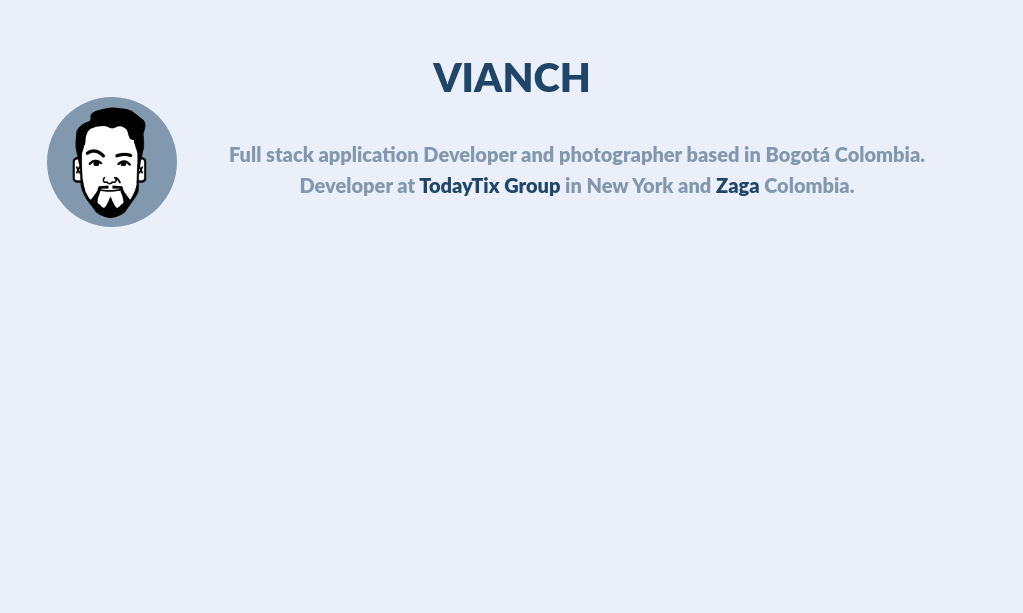
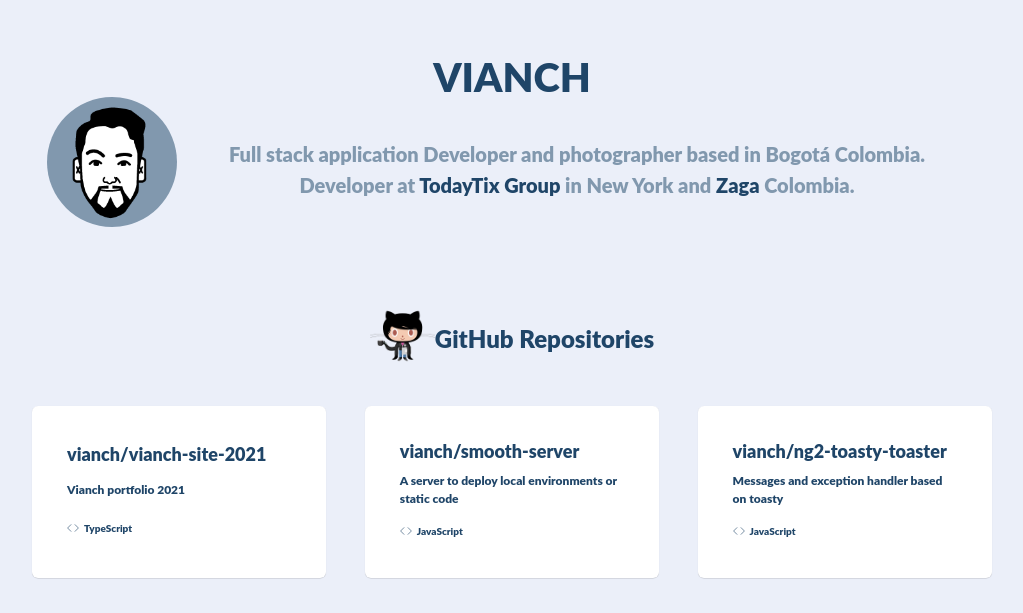
Before and after one commit to vianch/vianch-site-2021, a Gatsby site: page / in a window 1280 px wide. Shown: the part 359-972 px from the top of the page, without its empty margins (128-1151 px from the left). Before the commit the page ends 800 px from the top, so only its background shows below. Built offline with nearby package versions, Linux system fonts and the light colour scheme; Gatsby itself is replaced by a stand-in of ours.

Commit message:
:lipstick: (repositories) repositories UI

```diff
--- a/src/components/Banner/styles/banner.scss
+++ b/src/components/Banner/styles/banner.scss
@@ -15,7 +15,7 @@
   }
 
   @include respond-below(xs) {
-    margin: 10rem auto;
+    margin: 10rem auto 0;
     height: auto;
   }
 }
--- /dev/null
+++ b/src/components/Repositories/Repositories.tsx
@@ -0,0 +1,71 @@
+import React, { ReactElement } from "react";
+import { Card } from "../core";
+
+import "./styles/repositories.scss";
+
+const Repositories = (): ReactElement => {
+  return (
+    <div className="container repositories__container">
+      <h2 className="repositories__title">
+        <img src="images/codercat.png" height="65" alt="GitHub" />
+        GitHub Repositories
+      </h2>
+
+      <div className="row">
+        <div className="four columns">
+          <Card
+            title="vianch/vianch-site-2021"
+            className="repositories__card"
+            description="Vianch portfolio 2021"
+            animate
+          >
+            <span className="repositories__technology">
+              <img
+                className="repositories__technology-image"
+                src="images/brackets.svg"
+                alt="brackets"
+              />
+              TypeScript
+            </span>
+          </Card>
+        </div>
+        <div className="four columns">
+          <Card
+            animate
+            className="repositories__card"
+            title="vianch/smooth-server"
+            description="A server to deploy local environments or static code"
+          >
+            <span className="repositories__technology">
+              <img
+                className="repositories__technology-image"
+                src="images/brackets.svg"
+                alt="brackets"
+              />
+              JavaScript
+            </span>
+          </Card>
+        </div>
+        <div className="four columns">
+          <Card
+            animate
+            className="repositories__card"
+            title="vianch/ng2-toasty-toaster"
+            description="Messages and exception handler based on toasty"
+          >
+            <span className="repositories__technology">
+              <img
+                className="repositories__technology-image"
+                src="images/brackets.svg"
+                alt="brackets"
+              />
+              JavaScript
+            </span>
+          </Card>
+        </div>
+      </div>
+    </div>
+  );
+};
+
+export default Repositories;
--- /dev/null
+++ b/src/components/Repositories/styles/repositories.scss
@@ -0,0 +1,29 @@
+.container.repositories__container {
+  margin-top: 3.4rem;
+}
+
+.repositories__title {
+  width: 100%;
+  display: flex;
+  align-items: center;
+  align-content: center;
+  justify-content: center;
+  margin-bottom: 3.5rem;
+  font-size: 2.4rem;
+}
+
+.repositories__card {
+  height: 9.7rem;
+  margin-bottom: 3.5rem;
+}
+
+.repositories__technology {
+  display: flex;
+  align-items: center;
+  font-size: 1rem;
+}
+
+.repositories__technology-image {
+  height: 1.2rem;
+  margin-right: 0.5rem;
+}
--- /dev/null
+++ b/src/components/core/Card/Card.tsx
@@ -0,0 +1,31 @@
+import React, { ReactElement } from "react";
+
+import "./styles/card.scss";
+
+interface CardProps {
+  title: string;
+  children?: ReactElement;
+  className: string;
+  description: string;
+  animate?: boolean;
+}
+
+const Card = ({
+  title,
+  className,
+  description,
+  animate = false,
+  children = null,
+}: CardProps): ReactElement => {
+  return (
+    <div
+      className={`${className} card__wrap ${animate ? "card__animated" : ""}`}
+    >
+      <h2 className="card__title">{title}</h2>
+      <p className="card__description">{description}</p>
+      {children && <div>{children}</div>}
+    </div>
+  );
+};
+
+export default Card;
--- /dev/null
+++ b/src/components/core/Card/styles/card.scss
@@ -0,0 +1,38 @@
+@import "../../../../theme/lib/breakpoints";
+@import "../../../../theme/lib/mixins";
+@import "../../../../theme/lib/colors";
+
+.card__wrap {
+  background-color: $whiteColor;
+  border-radius: 6px;
+  box-shadow: 0 0.04rem 0.08rem 0 rgba(0, 0, 0, 0.2);
+  padding: 35px 35px 40px 35px;
+  text-align: center;
+  cursor: pointer;
+  display: flex;
+  flex-flow: column nowrap;
+  align-items: flex-start;
+  justify-content: space-around;
+}
+
+.card__animated {
+  @include transition(all 0.4s);
+
+  &:hover {
+    backface-visibility: hidden;
+    transform: scale(1.05, 1.05);
+    @include box-shadow(0 3rem 1.8rem -0.08rem rgba(0, 0, 0, 0.1));
+  }
+}
+
+.card__title {
+  font-size: 1.8rem;
+  margin-bottom: 1rem;
+}
+
+.card__description {
+  font-size: 1.2rem;
+  line-height: 1.8rem;
+  text-align: left;
+  margin-bottom: 1.5rem;
+}
--- /dev/null
+++ b/src/components/core/index.ts
@@ -0,0 +1 @@
+export { default as Card } from "./Card/Card";
--- a/src/components/index.ts
+++ b/src/components/index.ts
@@ -1,2 +1,4 @@
 export { default as Header } from "./Header/Header";
 export { default as Banner } from "./Banner/Banner";
+export { default as Repositories } from "./Repositories/Repositories";
+export * from "./core";
--- a/src/pages/index.tsx
+++ b/src/pages/index.tsx
@@ -1,5 +1,5 @@
 import React, { ReactElement } from "react";
-import { Header, Banner } from "../components";
+import { Header, Banner, Repositories } from "../components";
 // import { PageProps } from "gatsby";
 
 import "../theme/main.scss";
@@ -9,6 +9,7 @@
     <>
       <Header />
       <Banner />
+      <Repositories />
     </>
   );
 };
--- a/src/theme/lib/_colors.scss
+++ b/src/theme/lib/_colors.scss
@@ -3,3 +3,4 @@
 $grayLightColor: #8198ae;
 $mainFontColor: #1f4568;
 $blueFontColor: #3a9fff;
+$whiteColor: #ffffff;
--- a/src/theme/lib/_skeleton.scss
+++ b/src/theme/lib/_skeleton.scss
@@ -50,7 +50,7 @@
 }
 
 /* For devices larger than 550px */
-@media (min-width: 550px) {
+@media (min-width: 1024px) {
   .container {
     width: 80%;
   }
```
Also changed, not shown: static/images/brackets.svg (added), static/images/codercat.png (added), static/images/octocat.png (added).
